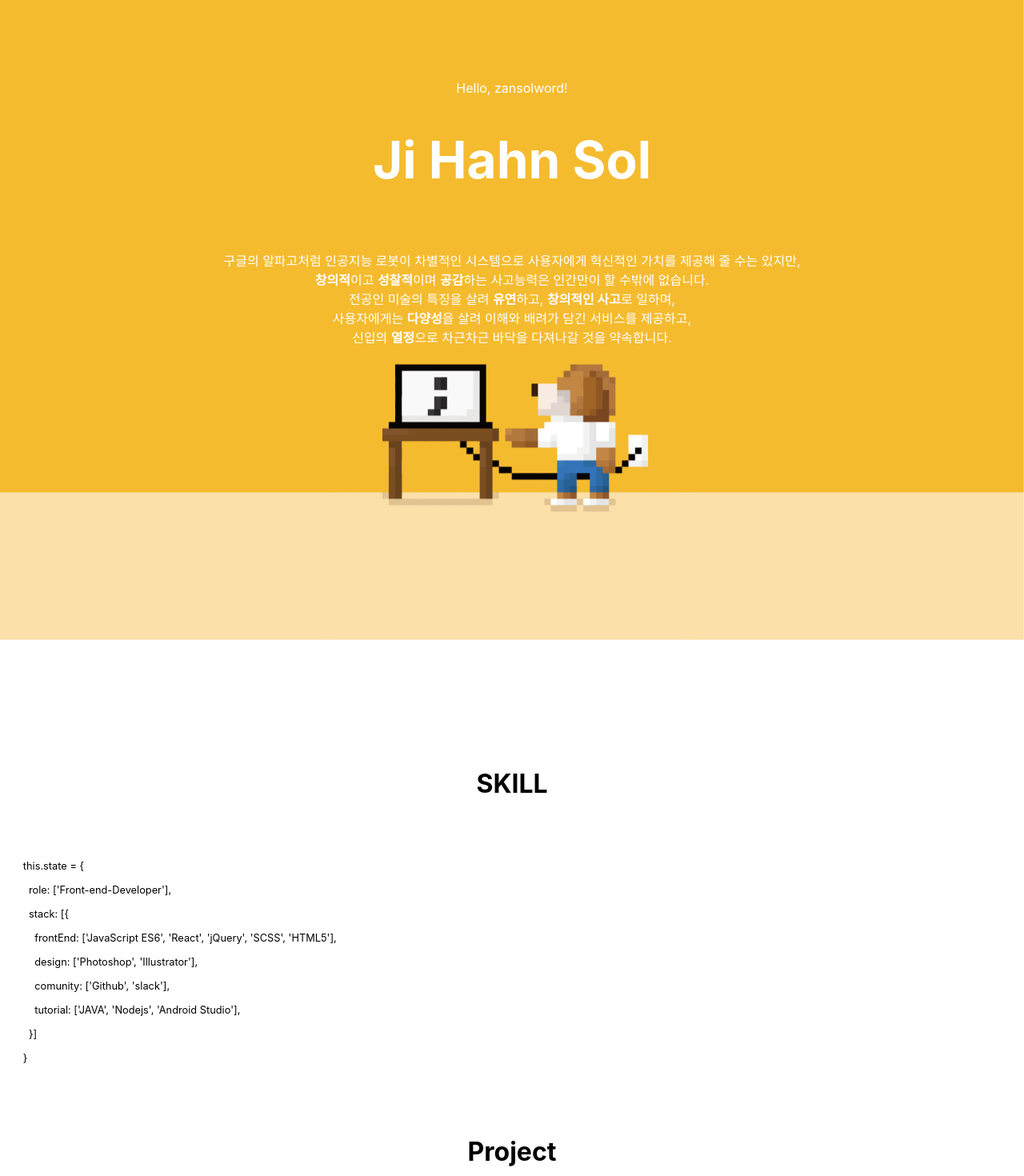
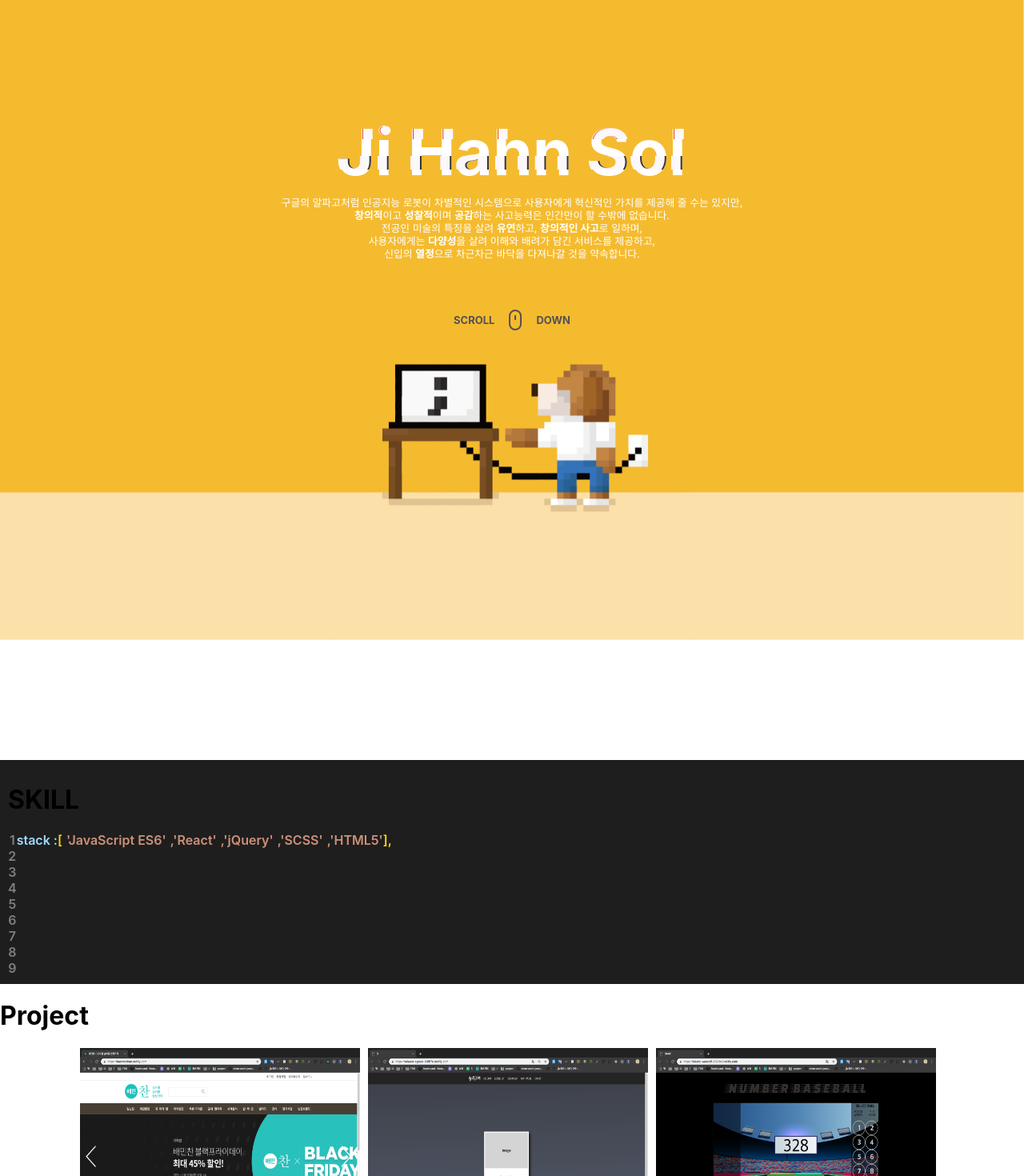
Before and after one commit to jyansol/resume, a React (Create React App) app: page / in a window 1280 px wide. Shown: the top 1470 px of the page at 80% size. Built offline with nearby package versions, Linux system fonts and the light colour scheme.

Commit message:
[ADD] main.js title 효과 추가

```diff
--- a/src/components/Linked.js
+++ b/src/components/Linked.js
@@ -13,7 +13,7 @@ export default class Project extends Component {
     return (
       <>
         <div className="Linked">
-          <h1>Contact</h1>
+          <h1 className="title">Contact</h1>
           {Linked}
           <a href="tel:01031990935">{phone}</a>
           {email}
--- a/src/components/Project.js
+++ b/src/components/Project.js
@@ -7,7 +7,7 @@ export default class Project extends Component {
   render() {
     return (
       <>
-        <h1>Project</h1>
+        <h1 className="title">Project</h1>
         <div className="Project">
           <img src={baeminchan} alt="" />
           <img src={grim} alt="" />
--- a/src/components/Skill.js
+++ b/src/components/Skill.js
@@ -4,63 +4,55 @@ import skill from './_skill.scss';
 export default class Skill extends Component {
   // defaultProps
   static defaultProps = {
-    frontend: ['JavaScript ES6', 'React', 'jQuery', 'SCSS', 'HTML5'],
-    design: ['Photoshop', 'Illustrator'],
-    comunity: ['Github', 'slack'],
-    tutorial: ['JAVA', 'Nodejs', 'Android Studio'],
+    // obj: {
+    //   role: ['Front-end-Developer'],
+    //   stack: [
+    //     {
+    //       frontEnd: ['JavaScript ES6', 'React', 'jQuery', 'SCSS', 'HTML5'],
+    //     },
+    //     { design: ['Photoshop', 'Illustrator'] },
+    //     { comunity: ['Github', 'slack'] },
+    //     { tutorial: ['JAVA', 'Nodejs', 'Android Studio'] },
+    //   ],
+    // },
+    line: [1, 2, 3, 4, 5, 6, 7, 8, 9],
+    frontEnd: ['JavaScript ES6', 'React', 'jQuery', 'SCSS', 'HTML5'],
   };
 
   render() {
-    const { frontend, design, comunity, tutorial } = this.props;
-    const text = `
-        this.state = {\n
-          role: ['Front-end-Developer'],\n
-          stack: [{\n
-            frontEnd: ['JavaScript ES6', 'React', 'jQuery', 'SCSS', 'HTML5'],\n
-            design: ['Photoshop', 'Illustrator'],\n
-            comunity: ['Github', 'slack'],\n
-            tutorial: ['JAVA', 'Nodejs', 'Android Studio'],\n
-          }]\n
-        }\n
-      `;
+    const { obj, frontEnd, line } = this.props;
+
     return (
       <>
-        <h1 className="Skill_title">SKILL</h1>
-        <div className="Skill_code">
+        {/* <div className="Skill_code">
           {text.split('\n').map((t) => (
-            <span>
+            <span className="Skill_text">
               {t}
               <br />
             </span>
           ))}
+        </div> */}
+        {/* 줄번호 출력 */}
+        <div className="Skill">
+          <h1 className="Skill__title title">SKILL</h1>
+          <div class="Skill__div">
+            {/* 코드라인 */}
+            <div className="Skill__line">
+              {line.map((l) => (
+                <li>{l}</li>
+              ))}
+            </div>
+            {/* 코드출력 */}
+
+            <div className="Skill__code_first">
+              <span className="Skill__keys">stack :</span>[
+              {frontEnd.map((k) => (
+                <li className="Skill__list">'{k}'</li>
+              ))}
+              ],
+            </div>
+          </div>
         </div>
-
-        {/* <div className="Skill">
-          <div className="Skill_div frontend">
-            <h2>Front-end</h2>
-            {frontend.map((i) => (
-              <li>{i}</li>
-            ))}
-          </div>
-          <div className="Skill_div design">
-            <h2>Design</h2>
-            {design.map((i) => (
-              <li>{i}</li>
-            ))}
-          </div>
-          <div className="Skill_div comunity">
-            <h2>Comunity</h2>
-            {comunity.map((i) => (
-              <li>{i}</li>
-            ))}
-          </div>
-          <div className="Skill_div tutorial">
-            <h2>Tutorial</h2>
-            {tutorial.map((i) => (
-              <li>{i}</li>
-            ))}
-          </div>
-        </div> */}
       </>
     );
   }
--- a/src/components/Who.js
+++ b/src/components/Who.js
@@ -5,9 +5,8 @@ export default class Who extends Component {
     return (
       <>
         <div className="main">
-          <span>Hello, zansolword!</span>
-          <h1 className="main_name">Ji Hahn Sol</h1>
-          <p className="main_contents">
+          <h1 className="main__name">Ji Hahn Sol</h1>
+          <p className="main__contents">
             <br />
             구글의 알파고처럼 인공지능 로봇이 차별적인 시스템으로 사용자에게 혁신적인 가치를 제공해 줄 수는 있지만,
             <br />
@@ -19,6 +18,11 @@ export default class Who extends Component {
             <br />
             신입의 <strong>열정</strong>으로 차근차근 바닥을 다져나갈 것을 약속합니다.
           </p>
+          <div className="scroll-down">
+            <span className="left">Scroll</span>
+            <span className="mouse" />
+            <span className="right">Down</span>
+          </div>
         </div>
       </>
     );
--- a/src/components/_common.scss
+++ b/src/components/_common.scss
@@ -1,3 +1,6 @@
+$dark-gray: #525252;
+$mouse-width: 12px;
+
 * {
   padding: 0;
   margin: 0;
@@ -5,25 +8,11 @@
 }
 
 h1 {
-  line-height: 10rem;
+  line-height: 5rem;
 }
 
-.main {
-  padding-top: 100px;
-  height: 100vh;
-  background: linear-gradient(rgba(255, 255, 255, 0), rgba(255, 255, 255, 0)), url(../images/background.png);
-  background-repeat: no-repeat;
-  background-attachment: fixed;
-  background-size: 100%;
-  color: #fff;
-  &_name {
-    font-size: 4rem;
-  }
-  &_contents {
-    margin-top: 10px;
-    line-height: 1.5rem;
-    font-size: 1rem;
-  }
+.title {
+  text-align: left;
 }
 
 img {
@@ -31,3 +20,109 @@ img {
   height: 250px;
   margin-right: 10px;
 }
+
+.main {
+  padding-top: 150px;
+  height: 100vh;
+  background: linear-gradient(rgba(255, 255, 255, 0), rgba(255, 255, 255, 0)), url(../images/background.png);
+  background-repeat: no-repeat;
+  background-attachment: fixed;
+  background-size: 100%;
+  color: #fff;
+  &__name {
+    font-size: 5rem;
+  }
+  &__name:before,
+  &__name:after {
+    content: 'Ji Hahn Sol';
+    position: absolute;
+    width: 100%;
+    overflow: hidden;
+    color: #fcf7fa;
+    text-align: center;
+  }
+  &__name:before {
+    left: -2px;
+    text-shadow: 2px 0 #313131;
+    clip: rect(0, 900px, 0, 0);
+    animation: glitch 3s infinite linear;
+  }
+  &__name:after {
+    left: 2px;
+    text-shadow: -1px 0 #e23d1f;
+    clip: rect(0, 900px, 0, 0);
+    animation: glitch 2s infinite linear;
+  }
+  &__contents {
+    line-height: 1rem;
+    font-size: 0.8rem;
+  }
+}
+
+@keyframes glitch {
+  @for $i from 0 through 30 {
+    #{percentage($i*(1/30))} {
+      clip: rect(random(100) + px, 9999px, random(100) + px, 0);
+    }
+  }
+}
+
+.scroll-down {
+  position: absolute;
+  left: 50%;
+  top: 50%;
+  transform: translate(-50%, -50%);
+}
+
+.mouse {
+  display: inline-block;
+  vertical-align: middle;
+  width: $mouse-width;
+  height: 22px;
+  position: relative;
+  border: 2px solid $dark-gray;
+  border-radius: $mouse-width;
+
+  &:before {
+    content: '';
+    display: inline-block;
+    width: 2px;
+    height: 6px;
+    position: absolute;
+    top: 5px;
+    left: 5px;
+    background-color: $dark-gray;
+    animation: mouse-animation 2.2s ease-in-out infinite;
+  }
+}
+
+@keyframes mouse-animation {
+  0% {
+    transform: scale(1, 0);
+    transform-origin: 50% 0;
+  }
+  20%,
+  80% {
+    transform: scale(1, 1);
+  }
+  81% {
+    transform-origin: 50% 100%;
+  }
+  100% {
+    transform: scale(1, 0);
+    transform-origin: 50% 100%;
+  }
+}
+
+.left,
+.right {
+  display: inline-block;
+  vertical-align: middle;
+  padding: 0 18px;
+  font-size: 13px;
+  font-weight: bold;
+  color: $dark-gray;
+  text-transform: uppercase;
+  font-family: -apple-system, BlinkMacSystemFont, 'Segoe UI', Roboto, Helvetica, Arial, sans-serif, 'Apple Color Emoji', 'Segoe UI Emoji',
+    'Segoe UI Symbol';
+}
--- a/src/components/_skill.scss
+++ b/src/components/_skill.scss
@@ -1,9 +1,35 @@
 @import './common';
 
+$vscodebg: #1e1e1e;
+$linecolor: #7f7f7f;
+$keyscolor: #9cdcfe;
+$arraycolor: #f8d700;
+$valuecolor: #ce9178;
+
 .Skill {
-  &_code {
-    font-size: 0.8rem;
-    text-align: left;
-    white-space: pre;
+  background-color: $vscodebg;
+  padding: 10px;
+  font-weight: 600;
+  &__div {
+    display: flex;
+  }
+  &__code_first {
+    color: $arraycolor;
+  }
+  &__line {
+    display: flex;
+    flex-direction: column;
+    color: $linecolor;
+  }
+  &__keys {
+    color: $keyscolor;
+  }
+  &__list {
+    color: $valuecolor;
+    display: inline-block;
+    margin-left: 5px;
+  }
+  &__list:nth-child(n + 3)::before {
+    content: ',';
   }
 }
```
